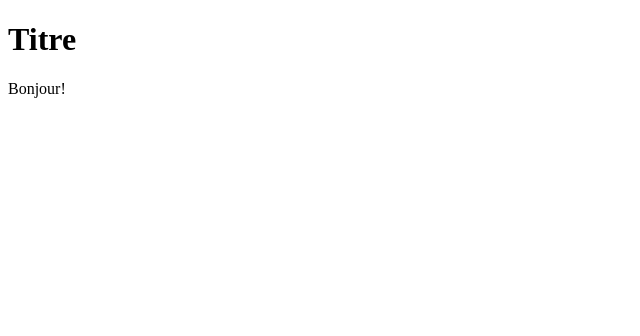
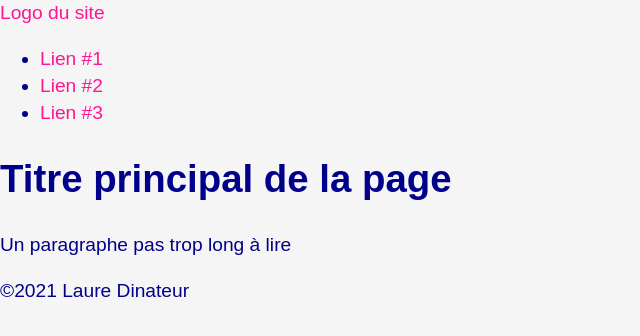
Before and after one commit to divtec-cejef/cv-01-html-dricred, a plain HTML site: page index.html in a window 1280 px wide. Shown: the whole page, without its empty margins (0-640 px from the left). Drawn offline with nearby package versions, Linux system fonts and the light colour scheme.

Commit message:
ajout icon + élément de base

```diff
--- /dev/null
+++ b/css/main.css
@@ -0,0 +1,27 @@
+* {
+    box-sizing: border-box;
+}
+
+body {
+    font-family: Arial, sans-serif;
+    font-weight: 400;
+    font-size: 1.2rem;
+    line-height: 1.4;
+    color: darkblue;
+    background-color: whitesmoke;
+}
+
+img {
+    max-width: 100%;
+    height: auto;
+    width: auto;
+}
+
+a {
+    color: deeppink;
+    text-decoration: none;
+}
+
+a:hover {
+    color: darkmagenta;
+}
--- a/index.html
+++ b/index.html
@@ -1,11 +1,49 @@
 <!DOCTYPE html>
 <html lang="fr">
 <head>
+    <!-- Jeu de caractères utilisé pour l'encodage du fichier HTML -->
     <meta charset="UTF-8">
+    <!-- Viewport -->
+    <meta name="viewport" content="width=device-width, initial-scale=1.0">
+    <!-- Titre de la page -->
     <title>CV de Rédouane Drici</title>
+    <!-- Auteur -->
+    <meta name="author" content="Rédouane Drici">
+    <!-- Description de la page -->
+    <meta name="description" content="CV de Rédouane Drici.">
+    <!-- Reset CSS Normalize CSS -->
+    <link rel="stylesheet" href="https://necolas.github.io/normalize.css/8.0.1/normalize.css"/>
+    <!-- CSS de base -->
+    <link rel="stylesheet" href="css/main.css"/>
+    <!-- Favicon -->
+    <link rel="apple-touch-icon" sizes="180x180" href="/apple-touch-icon.png">
+    <link rel="icon" type="image/png" sizes="32x32" href="/favicon-32x32.png">
+    <link rel="icon" type="image/png" sizes="16x16" href="/favicon-16x16.png">
 </head>
 <body>
-<h1>Titre</h1>
-<p>Bonjour!</p>
+<header>
+    <a href="#" class="logo">Logo du site</a>
+
+    <nav>
+        <ul class="menu">
+            <li>
+                <a href="#">Lien #1</a>
+            </li>
+            <li>
+                <a href="#">Lien #2</a>
+            </li>
+            <li>
+                <a href="#">Lien #3</a>
+            </li>
+        </ul>
+    </nav>
+</header>
+<main>
+    <h1>Titre principal de la page</h1>
+    <p>Un paragraphe pas trop long à lire</p>
+</main>
+<footer>
+    &copy;2021 Laure Dinateur
+</footer>
 </body>
 </html>
```
Also changed, not shown: apple-touch-icon.png (added), favicon-16x16.png (added), favicon-32x32.png (added).
